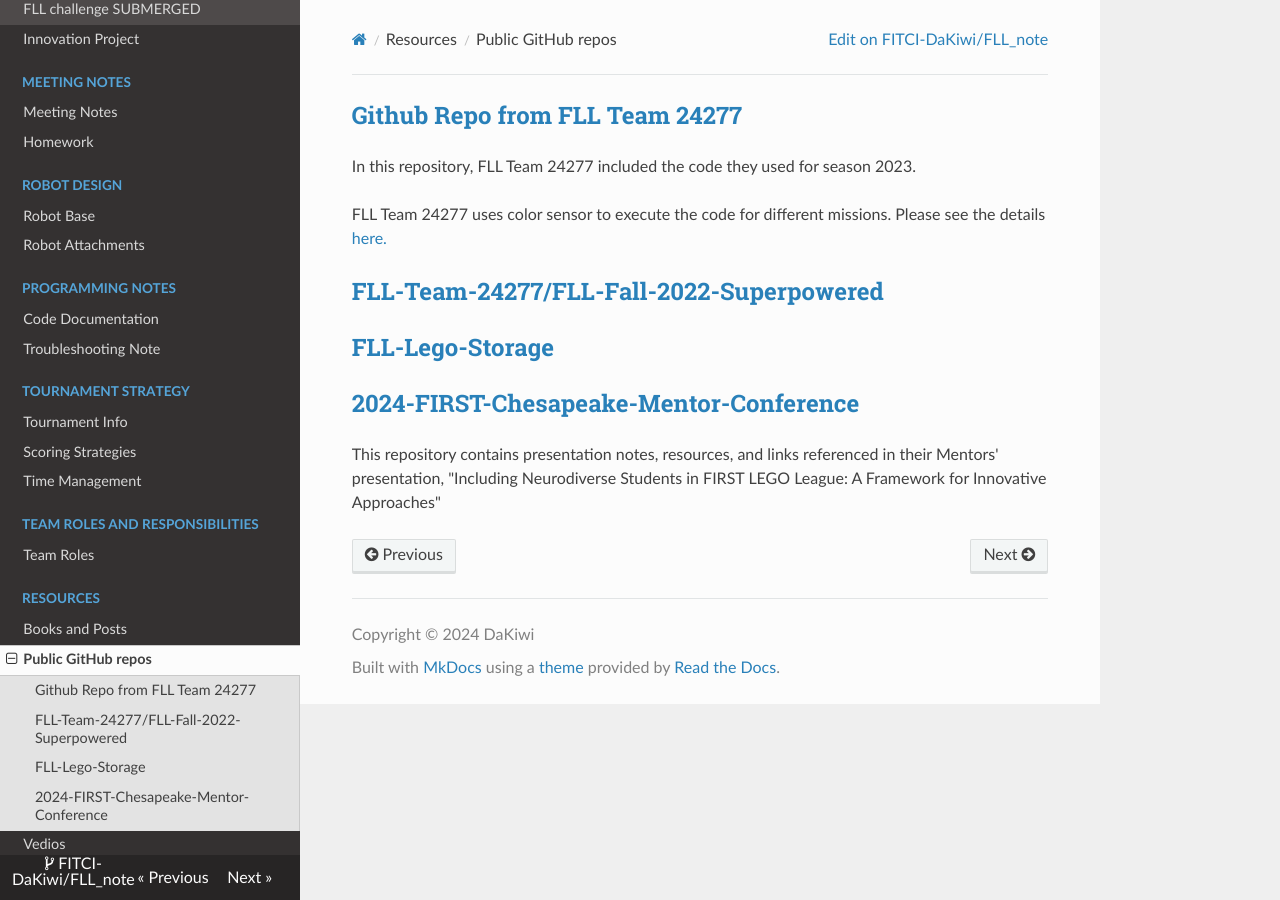
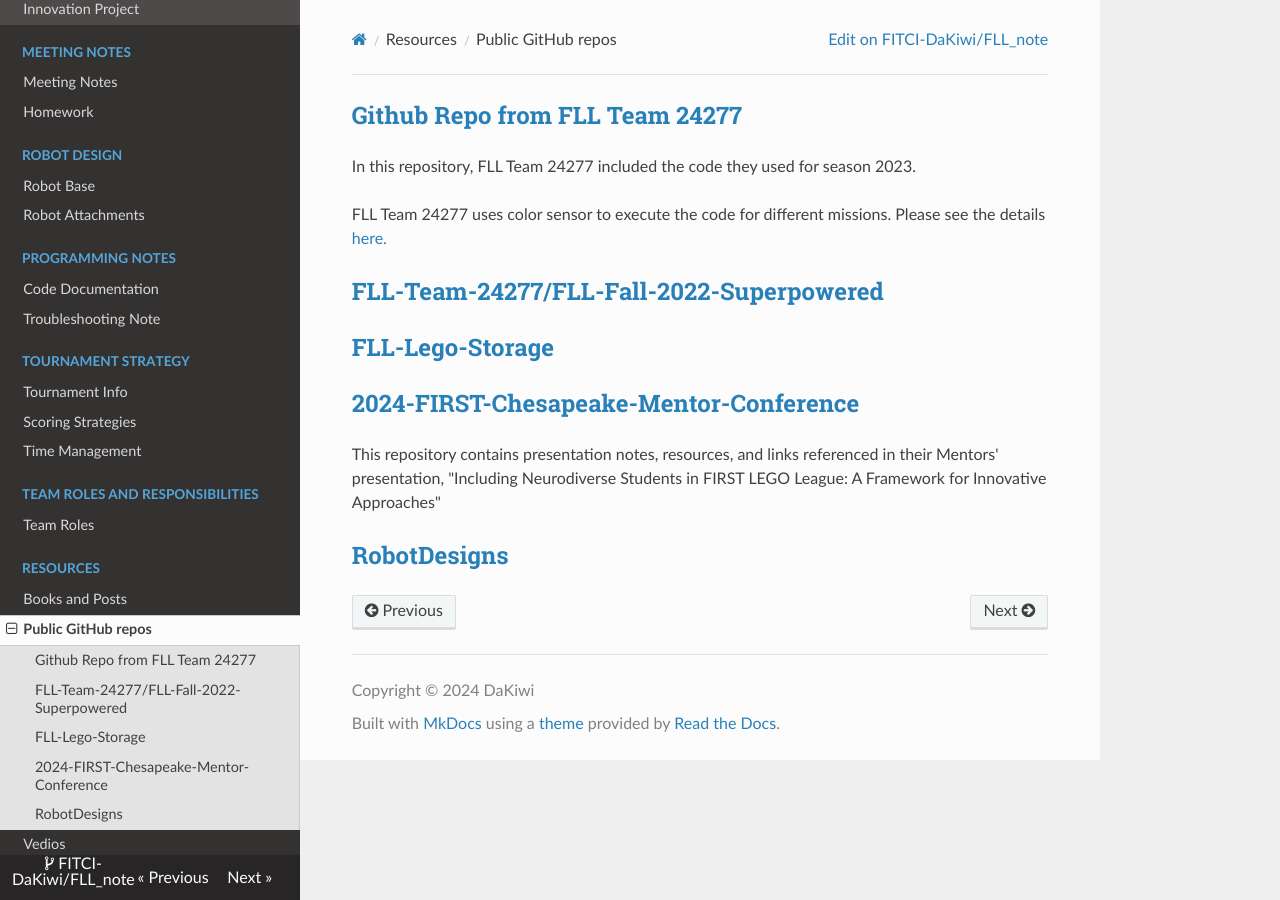
Before and after one commit to FITCI-DaKiwi/FLL_note_2024, an MkDocs documentation site: the page built from docs/res_github_repo.md, in a window 1280 px wide. Built offline with MkDocs 1.6.1, drawn with Linux system fonts in a browser that asks for light colours; nearby versions of some CDN libraries.

Commit message:
Update res_github_repo.md: add MonongahelaCryptidCooperative / RobotDesigns

```diff
--- a/docs/res_github_repo.md
+++ b/docs/res_github_repo.md
@@ -18,3 +18,5 @@
 ## [2024-FIRST-Chesapeake-Mentor-Conference](https://github.com/MonongahelaCryptidCooperative/2024-FIRST-Chesapeake-Mentor-Conference)
 
 This repository contains presentation notes, resources, and links referenced in their Mentors' presentation, "Including Neurodiverse Students in FIRST LEGO League: A Framework for Innovative Approaches"
+
+## [RobotDesigns](https://github.com/MonongahelaCryptidCooperative/RobotDesigns)
```
